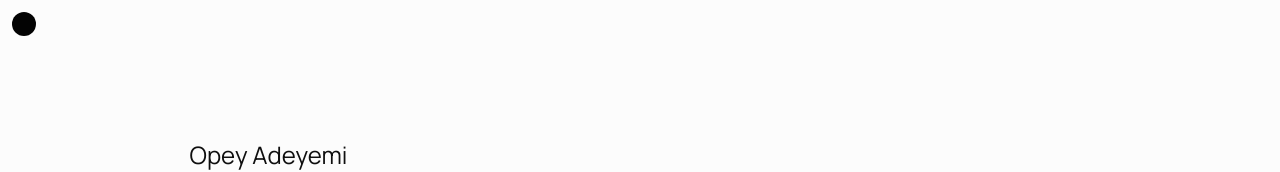
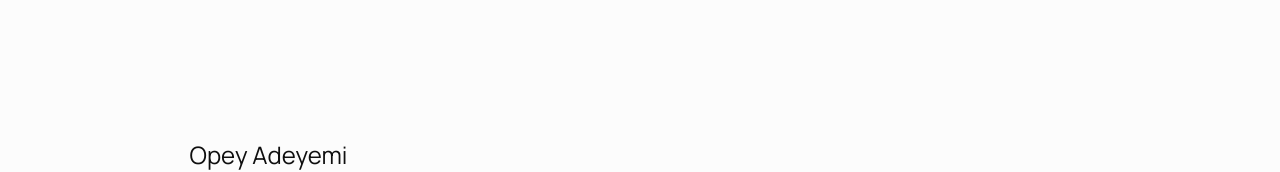
Before and after one commit to Opeyem1a/portfolio-v2, a Next.js app: page / in a window 1280 px wide. Shown: the top 172 px of the page. Built offline with nearby package versions, Linux system fonts and the light colour scheme.

Commit message:
move blob into layout

```diff
--- a/src/app/layout.tsx
+++ b/src/app/layout.tsx
@@ -2,6 +2,7 @@ import 'src/static/globals.css'
 import React from "react";
 import {Manrope} from 'next/font/google'
 import StyledComponentsRegistry from "@/lib/registry";
+import Blob from "@/components/Blob";
 
 const manrope = Manrope({subsets: ['latin']})
 
@@ -20,6 +21,7 @@ export default function RootLayout({children}: RootLayoutProps) {
         <body className={manrope.className}>
         <StyledComponentsRegistry>
             {children}
+            <Blob size={48}/>
         </StyledComponentsRegistry>
         </body>
         </html>
--- a/src/app/page.tsx
+++ b/src/app/page.tsx
@@ -12,7 +12,6 @@ import Footer from "@/components/Footer";
 export default function Home() {
     return (
         <main>
-            <Blob size={48}/>
             <Wrapper>
                 <LandingSection id="section-landing"/>
                 <AboutSection id="section-about"/>
--- a/src/components/Blob/index.tsx
+++ b/src/components/Blob/index.tsx
@@ -1,3 +1,5 @@
+"use client";
+
 import styled from "styled-components";
 import {useCallback, useEffect, useRef} from "react";
 import {smoothTransitionStyles} from "@/styles/transitions";
@@ -8,7 +10,7 @@ type BlobProps = {
 }
 
 const Blob = ({size}: BlobProps) => {
-    const ref = useRef<HTMLDivElement>(null)
+    const ref = useRef<HTMLDivElement | null>(null)
 
     const shouldExpandOnHover = (element: any) => {
         return !!element?.["dataset"]?.hoverable || !!element.closest("[data-hoverable]")
@@ -26,7 +28,6 @@ const Blob = ({size}: BlobProps) => {
             ref.current.style.transform = `scale(0.5)`
             ref.current.style.borderWidth = `0rem`
         }
-
     }, [ref, size])
 
     useEffect(() => {
```
